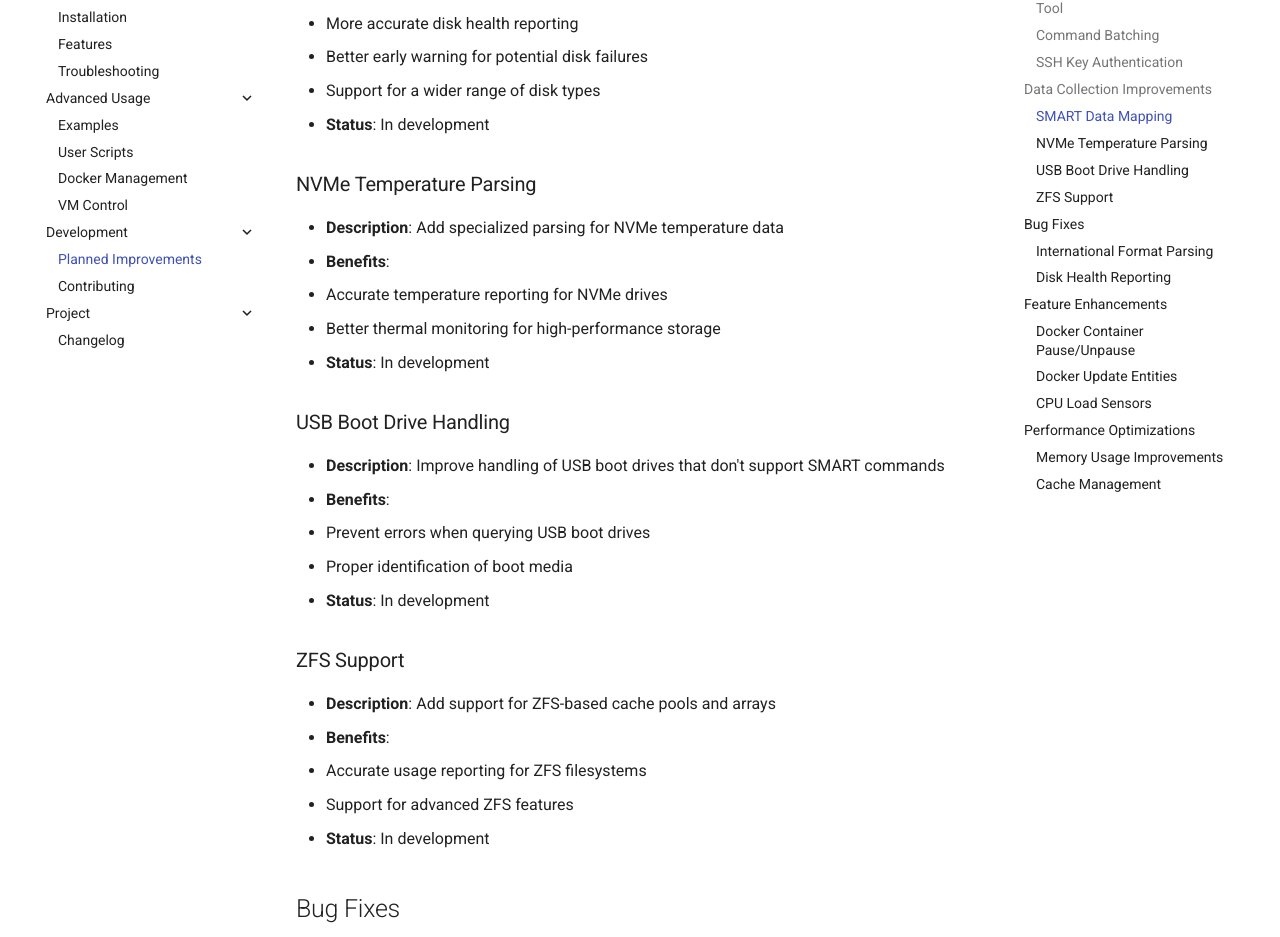
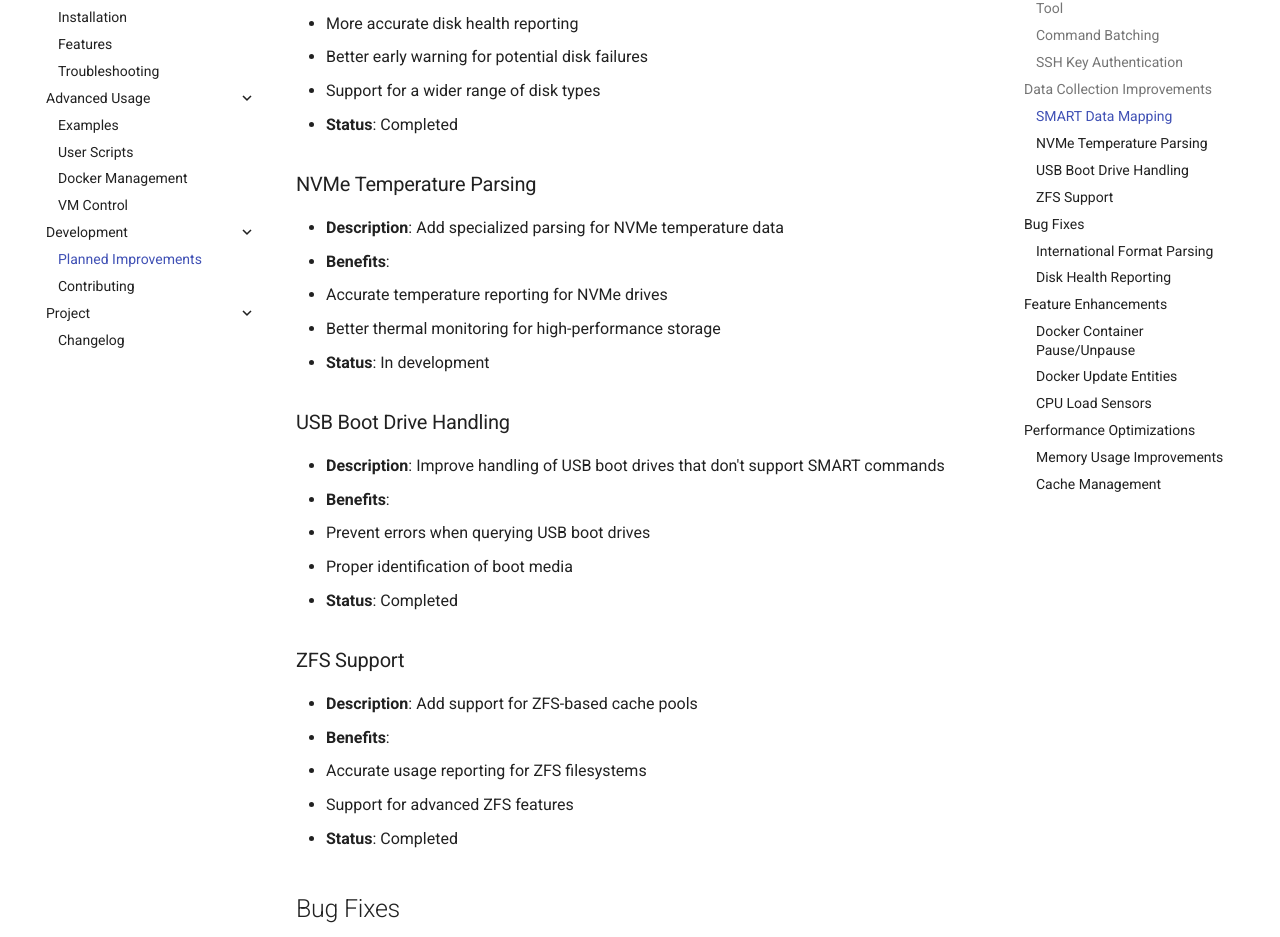
Before and after one commit to domalab/ha-unraid, an MkDocs documentation site: the page built from docs/development/improvements.md, in a window 1280 px wide and 1400 px high, scrolled down 1204 px. Shown: the part 145-1082 px from the top of the window. Built offline with MkDocs 1.6.1 and Material for MkDocs 9.7.7, drawn with Linux system fonts in a browser that asks for light colours; comment, search, counter and statistics services are not loaded; some of the changed text lies outside the part shown.

Commit message:
File updates

```diff
--- a/docs/development/improvements.md
+++ b/docs/development/improvements.md
@@ -24,7 +24,7 @@ Based on user feedback and ongoing development, the following improvements are p
   - Significantly reduced SSH log spam
   - Faster data collection
   - Lower resource usage on both Home Assistant and Unraid
-- **Status**: In development
+- **Status**: Completed
 
 ### SSH Key Authentication
 
@@ -43,7 +43,7 @@ Based on user feedback and ongoing development, the following improvements are p
   - More accurate disk health reporting
   - Better early warning for potential disk failures
   - Support for a wider range of disk types
-- **Status**: In development
+- **Status**: Completed
 
 ### NVMe Temperature Parsing
 
@@ -59,15 +59,15 @@ Based on user feedback and ongoing development, the following improvements are p
 - **Benefits**:
   - Prevent errors when querying USB boot drives
   - Proper identification of boot media
-- **Status**: In development
+- **Status**: Completed
 
 ### ZFS Support
 
-- **Description**: Add support for ZFS-based cache pools and arrays
+- **Description**: Add support for ZFS-based cache pools
 - **Benefits**:
   - Accurate usage reporting for ZFS filesystems
   - Support for advanced ZFS features
-- **Status**: In development
+- **Status**: Completed
 
 ## Bug Fixes
 
```
